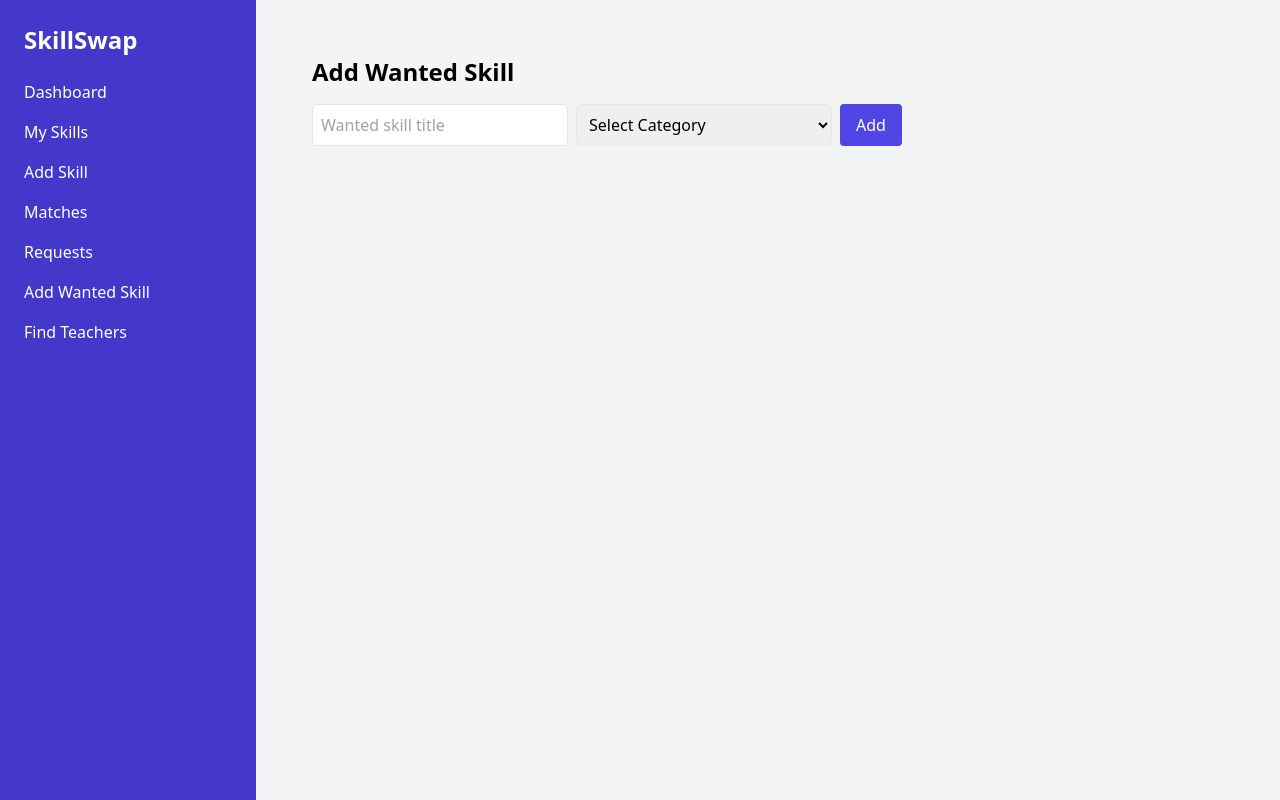
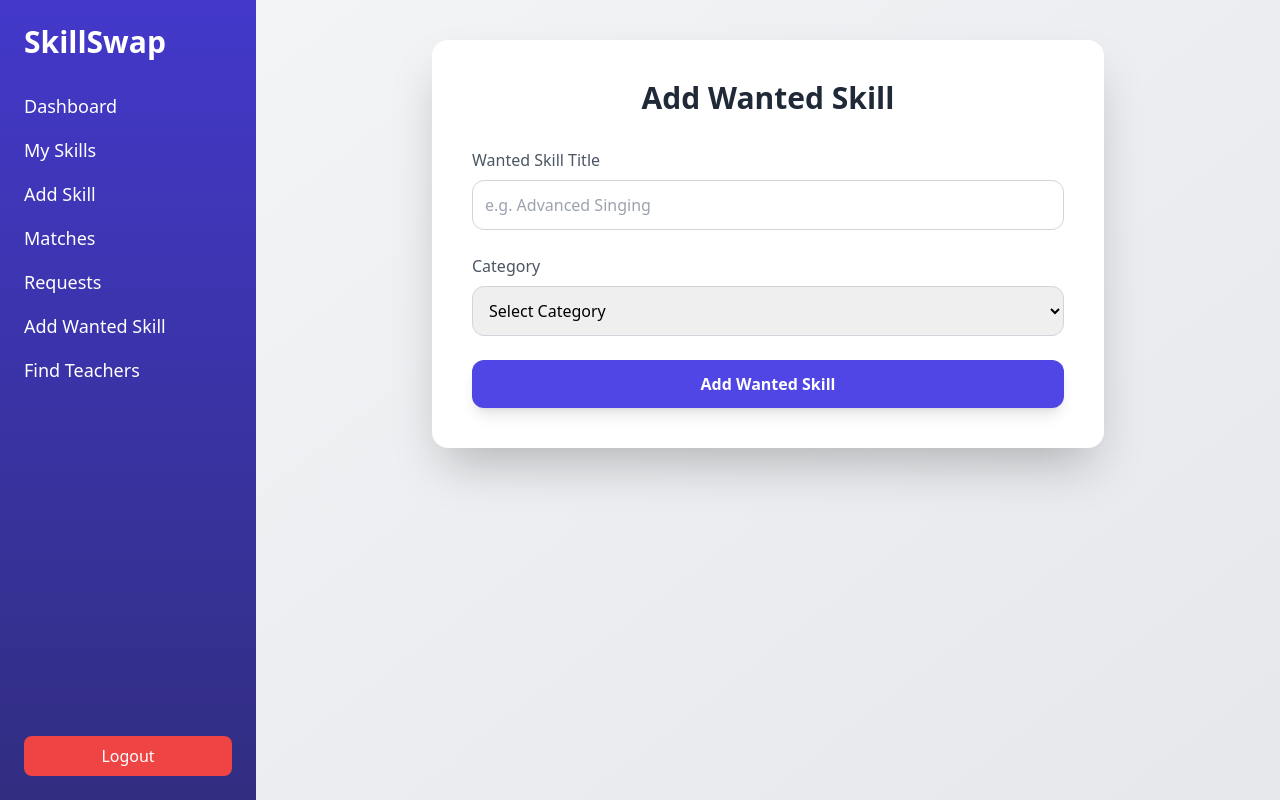
Before and after one commit to Nayessha/skillswap, a React app in the folder frontend/: page /add-wanted in a window 1280 px wide. Built offline with nearby package versions, Linux system fonts and the light colour scheme; sample sign-in values are in the browser's storage; the HTML template or start-up script is replaced by a standard one.

Commit message:
frontend ready for deployment

```diff
--- a/frontend/src/components/Layout.jsx
+++ b/frontend/src/components/Layout.jsx
@@ -1,27 +1,48 @@
-import { Link } from "react-router-dom";
+import { Link, useNavigate } from "react-router-dom";
 
 export default function Layout({ children }) {
+
+  const navigate = useNavigate();
+
+  const handleLogout = () => {
+    localStorage.removeItem("token");
+    navigate("/");
+  };
+
   return (
-    <div className="flex min-h-screen bg-gray-100">
+    <div className="flex min-h-screen">
+
       {/* Sidebar */}
-      <div className="w-64 bg-indigo-700 text-white p-6 space-y-6">
-        <h1 className="text-2xl font-bold">SkillSwap</h1>
+      <div className="w-64 bg-gradient-to-b from-indigo-700 to-indigo-900 text-white p-6 flex flex-col">
 
-        <nav className="flex flex-col space-y-4">
-          <Link to="/dashboard" className="hover:text-gray-200">Dashboard</Link>
-          <Link to="/skills" className="hover:text-gray-200">My Skills</Link>
-          <Link to="/add-skill" className="hover:text-gray-200">Add Skill</Link>
-          <Link to="/matches" className="hover:text-gray-200">Matches</Link>
-          <Link to="/requests" className="hover:text-gray-200">Requests</Link>
-          <Link to="/add-wanted" className="hover:text-gray-200">Add Wanted Skill</Link>
-          <Link to="/search" className="hover:text-gray-200">Find Teachers</Link>
-        </nav>
+        <div>
+          <h1 className="text-3xl font-bold mb-8">SkillSwap</h1>
+
+          <nav className="flex flex-col space-y-4 text-lg">
+            <Link to="/dashboard">Dashboard</Link>
+            <Link to="/skills">My Skills</Link>
+            <Link to="/add-skill">Add Skill</Link>
+            <Link to="/matches">Matches</Link>
+            <Link to="/requests">Requests</Link>
+            <Link to="/add-wanted">Add Wanted Skill</Link>
+            <Link to="/search">Find Teachers</Link>
+          </nav>
+        </div>
+
+        <button
+          onClick={handleLogout}
+          className="mt-auto bg-red-500 hover:bg-red-600 text-white py-2 px-4 rounded-lg transition"
+        >
+          Logout
+        </button>
+
       </div>
 
       {/* Main Content */}
-      <div className="flex-1 p-8">
+      <div className="flex-1 bg-gradient-to-br from-gray-100 to-gray-200 p-10">
         {children}
       </div>
+
     </div>
   );
 }
--- a/frontend/src/components/Sidebar.jsx
+++ b/frontend/src/components/Sidebar.jsx
@@ -1,23 +1,21 @@
-import { Link } from "react-router-dom";
+<div className="w-64 bg-gradient-to-b from-indigo-700 to-purple-700 text-white min-h-screen p-6 shadow-xl">
+  <h1 className="text-3xl font-extrabold mb-8 tracking-wide">
+    SkillSwap
+  </h1>
 
-export default function Sidebar() {
-  return (
-    <div className="w-64 bg-white shadow-md p-6 space-y-4">
-      <Link to="/dashboard" className="block hover:text-indigo-600">
-        Dashboard
-      </Link>
-      <Link to="/skills" className="block hover:text-indigo-600">
-        Skills
-      </Link>
-      <Link to="/matches" className="block hover:text-indigo-600">
-        Matches
-      </Link>
-      <Link to="/requests" className="block hover:text-indigo-600">
-        Requests
-      </Link>
-      <Link to="/profile" className="block hover:text-indigo-600">
-        Profile
-      </Link>
-    </div>
-  );
-}
+  <nav className="flex flex-col space-y-3 text-lg">
+    <Link to="/dashboard" className="hover:bg-white/10 p-2 rounded transition">Dashboard</Link>
+    <Link to="/skills" className="hover:bg-white/10 p-2 rounded transition">My Skills</Link>
+    <Link to="/add-skill" className="hover:bg-white/10 p-2 rounded transition">Add Skill</Link>
+    <Link to="/matches" className="hover:bg-white/10 p-2 rounded transition">Matches</Link>
+    <Link to="/requests" className="hover:bg-white/10 p-2 rounded transition">Requests</Link>
+    <Link to="/add-wanted" className="hover:bg-white/10 p-2 rounded transition">Add Wanted Skill</Link>
+    <Link to="/find-teachers" className="hover:bg-white/10 p-2 rounded transition">Find Teachers</Link>
+  </nav>
+  <button
+        onClick={handleLogout}
+        className="mt-10 bg-red-500 hover:bg-red-600 text-white py-2 px-4 rounded-lg transition duration-200"
+        >
+            Logout
+  </button>
+</div>
--- a/frontend/src/pages/AddSkill.jsx
+++ b/frontend/src/pages/AddSkill.jsx
@@ -1,22 +1,18 @@
 import { useState } from "react";
 import { api } from "../api";
 
-const SKILL_CATEGORIES = [
-  "Web Development",
-  "Mobile Development",
-  "UI/UX Design",
-  "AI / ML",
-  "Data Science",
-  "Cyber Security",
-  "Cloud Computing",
-  "DevOps",
-  "Blockchain",
-  "Video Editing",
-  "Content Writing",
-  "Public Speaking",
-  "Music",
+const categories = [
+  "Technical",
+  "E-commerce",
+  "Fashion",
+  "Performing Arts",
+  "Fine Arts",
+  "Finance",
+  "Design",
+  "Vocational",
+  "Literature",
   "Fitness",
-  "Other"
+  "Others"
 ];
 
 export default function AddSkill() {
@@ -30,11 +26,7 @@ export default function AddSkill() {
     }
 
     try {
-      await api.post("/skills/add", {
-        title,
-        category
-      });
-
+      await api.post("/skills/add", { title, category });
       setTitle("");
       setCategory("");
       alert("Skill added successfully");
@@ -45,37 +37,65 @@ export default function AddSkill() {
   };
 
   return (
-    <div className="p-6">
-      <h2 className="text-2xl font-bold mb-4">Add Skill</h2>
+    <div className="flex justify-center items-start">
+      <div className="bg-white rounded-2xl shadow-2xl p-10 w-full max-w-2xl">
 
-      <div className="flex gap-2">
+        <h2 className="text-3xl font-bold text-gray-800 mb-8 text-center">
+          Add a Skill
+        </h2>
+
+        <div className="space-y-6">
+
+          {/* Skill Title */}
+          <div>
+            <label className="block text-gray-600 mb-2 font-medium">
+              Skill Title
+            </label>
             <input
               type="text"
-          placeholder="Skill title"
+              placeholder="e.g. React Development"
               value={title}
               onChange={(e) => setTitle(e.target.value)}
-          className="border p-2 rounded w-64"
+              className="w-full border border-gray-300 rounded-xl p-3
+                         focus:ring-2 focus:ring-indigo-500
+                         focus:outline-none transition duration-200"
             />
+          </div>
 
+          {/* Category */}
+          <div>
+            <label className="block text-gray-600 mb-2 font-medium">
+              Category
+            </label>
             <select
               value={category}
               onChange={(e) => setCategory(e.target.value)}
-          className="border p-2 rounded w-64"
+              className="w-full border border-gray-300 rounded-xl p-3
+                         focus:ring-2 focus:ring-indigo-500
+                         focus:outline-none transition duration-200"
             >
               <option value="">Select Category</option>
-          {SKILL_CATEGORIES.map((cat, index) => (
+              {categories.map((cat, index) => (
                 <option key={index} value={cat}>
                   {cat}
                 </option>
               ))}
             </select>
+          </div>
 
+          {/* Button */}
           <button
             onClick={handleAdd}
-          className="bg-indigo-600 text-white px-4 rounded"
+            className="w-full bg-indigo-600 hover:bg-indigo-700
+                       text-white font-semibold py-3 rounded-xl
+                       shadow-lg hover:shadow-xl
+                       transform hover:-translate-y-0.5
+                       transition duration-200"
           >
-          Add
+            Add Skill
           </button>
+
+        </div>
       </div>
     </div>
   );
--- a/frontend/src/pages/AddWantedSkill.jsx
+++ b/frontend/src/pages/AddWantedSkill.jsx
@@ -1,22 +1,18 @@
 import { useState } from "react";
 import { api } from "../api";
 
-const SKILL_CATEGORIES = [
-  "Web Development",
-  "Mobile Development",
-  "UI/UX Design",
-  "AI / ML",
-  "Data Science",
-  "Cyber Security",
-  "Cloud Computing",
-  "DevOps",
-  "Blockchain",
-  "Video Editing",
-  "Content Writing",
-  "Public Speaking",
-  "Music",
+const categories = [
+  "Technical",
+  "E-commerce",
+  "Fashion",
+  "Performing Arts",
+  "Fine Arts",
+  "Finance",
+  "Design",
+  "Vocational",
+  "Literature",
   "Fitness",
-  "Other"
+  "Others"
 ];
 
 export default function AddWantedSkill() {
@@ -30,11 +26,7 @@ export default function AddWantedSkill() {
     }
 
     try {
-      await api.post("/skills/wanted", {
-        title,
-        category
-      });
-
+      await api.post("/skills/wanted", { title, category });
       setTitle("");
       setCategory("");
       alert("Wanted skill added successfully");
@@ -45,37 +37,65 @@ export default function AddWantedSkill() {
   };
 
   return (
-    <div className="p-6">
-      <h2 className="text-2xl font-bold mb-4">Add Wanted Skill</h2>
+    <div className="flex justify-center items-start">
+      <div className="bg-white rounded-2xl shadow-2xl p-10 w-full max-w-2xl">
 
-      <div className="flex gap-2">
+        <h2 className="text-3xl font-bold text-gray-800 mb-8 text-center">
+          Add Wanted Skill
+        </h2>
+
+        <div className="space-y-6">
+
+          {/* Wanted Skill Title */}
+          <div>
+            <label className="block text-gray-600 mb-2 font-medium">
+              Wanted Skill Title
+            </label>
             <input
               type="text"
-          placeholder="Wanted skill title"
+              placeholder="e.g. Advanced Singing"
               value={title}
               onChange={(e) => setTitle(e.target.value)}
-          className="border p-2 rounded w-64"
+              className="w-full border border-gray-300 rounded-xl p-3
+                         focus:ring-2 focus:ring-indigo-500
+                         focus:outline-none transition duration-200"
             />
+          </div>
 
+          {/* Category */}
+          <div>
+            <label className="block text-gray-600 mb-2 font-medium">
+              Category
+            </label>
             <select
               value={category}
               onChange={(e) => setCategory(e.target.value)}
-          className="border p-2 rounded w-64"
+              className="w-full border border-gray-300 rounded-xl p-3
+                         focus:ring-2 focus:ring-indigo-500
+                         focus:outline-none transition duration-200"
             >
               <option value="">Select Category</option>
-          {SKILL_CATEGORIES.map((cat, index) => (
+              {categories.map((cat, index) => (
                 <option key={index} value={cat}>
                   {cat}
                 </option>
               ))}
             </select>
+          </div>
 
+          {/* Button */}
           <button
             onClick={handleAdd}
-          className="bg-indigo-600 text-white px-4 rounded"
+            className="w-full bg-indigo-600 hover:bg-indigo-700
+                       text-white font-semibold py-3 rounded-xl
+                       shadow-lg hover:shadow-xl
+                       transform hover:-translate-y-0.5
+                       transition duration-200"
           >
-          Add
+            Add Wanted Skill
           </button>
+
+        </div>
       </div>
     </div>
   );
--- a/frontend/src/pages/Requests.jsx
+++ b/frontend/src/pages/Requests.jsx
@@ -24,10 +24,7 @@ export default function Requests() {
 
   const updateStatus = async (requestId, status) => {
     try {
-      await api.post("/requests/update-status", {
-        requestId,
-        status
-      });
+      await api.post("/requests/update-status", { requestId, status });
       loadRequests();
     } catch (err) {
       console.log(err);
@@ -47,40 +44,65 @@ export default function Requests() {
 
   const submitRating = async (userId, value) => {
     try {
-      await api.post("/ratings/add", {
-        userId,
-        value
-      });
-      alert("Rating submitted");
+      await api.post("/ratings/add", { userId, value });
+      alert("Rating submitted ⭐");
     } catch (err) {
       console.log(err);
       alert("Error submitting rating");
     }
   };
 
+  const statusColor = (status) => {
+    switch (status) {
+      case "accepted":
+        return "bg-green-100 text-green-700";
+      case "rejected":
+        return "bg-red-100 text-red-700";
+      case "completed":
+        return "bg-blue-100 text-blue-700";
+      default:
+        return "bg-yellow-100 text-yellow-700";
+    }
+  };
+
   return (
-    <div className="p-6">
-      <h2 className="text-2xl font-bold mb-4">Requests</h2>
+    <div className="p-10 bg-gray-100 min-h-screen">
+      <h2 className="text-3xl font-bold mb-8 text-gray-800">
+        Requests
+      </h2>
 
       {/* SENT REQUESTS */}
-      <h3 className="text-lg font-semibold mt-6">Requests I Sent</h3>
+      <div className="mb-10">
+        <h3 className="text-xl font-semibold mb-4 text-gray-700">
+          Requests I Sent
+        </h3>
+
         {myRequests.map(req => (
-        <div key={req.id} className="bg-white p-4 rounded shadow mb-3">
-          <p><strong>Skill:</strong> {req.skill?.title}</p>
-          <p><strong>Status:</strong> {req.status}</p>
+          <div
+            key={req.id}
+            className="bg-white p-6 rounded-xl shadow-md mb-4 hover:shadow-xl transition"
+          >
+            <p className="text-lg font-medium text-gray-800">
+              {req.skill?.title}
+            </p>
 
+            <span className={`inline-block px-3 py-1 rounded-full text-sm mt-2 ${statusColor(req.status)}`}>
+              {req.status}
+            </span>
+
+            <div className="mt-4 flex gap-3 flex-wrap">
               {req.status === "accepted" && (
                 <>
                   <button
                     onClick={() => navigate(`/chat/${req.id}`)}
-                className="bg-indigo-600 text-white px-3 py-1 rounded mt-2 mr-2"
+                    className="bg-indigo-600 hover:bg-indigo-700 text-white px-4 py-2 rounded-lg transition"
                   >
                     Chat
                   </button>
 
                   <button
                     onClick={() => completeRequest(req.id)}
-                className="bg-yellow-500 text-white px-3 py-1 rounded mt-2"
+                    className="bg-yellow-500 hover:bg-yellow-600 text-white px-4 py-2 rounded-lg transition"
                   >
                     Mark Completed
                   </button>
@@ -88,42 +110,59 @@ export default function Requests() {
               )}
 
               {req.status === "completed" && (
-            <div className="mt-3">
-              <p className="mb-1 font-medium">Rate this user:</p>
+                <div className="flex gap-2 mt-2">
                   {[1,2,3,4,5].map(num => (
                     <button
                       key={num}
                       onClick={() => submitRating(req.skill?.userId, num)}
-                  className="bg-yellow-400 px-3 py-1 mr-2 rounded"
+                      className="text-2xl hover:scale-110 transition"
                     >
-                  {num}
+                      ⭐
                     </button>
                   ))}
                 </div>
               )}
             </div>
+          </div>
         ))}
+      </div>
 
       {/* RECEIVED REQUESTS */}
-      <h3 className="text-lg font-semibold mt-8">Requests For Me</h3>
+      <div>
+        <h3 className="text-xl font-semibold mb-4 text-gray-700">
+          Requests For Me
+        </h3>
+
         {forMe.map(req => (
-        <div key={req.id} className="bg-white p-4 rounded shadow mb-3">
-          <p><strong>From:</strong> {req.requester?.name}</p>
-          <p><strong>Skill:</strong> {req.skill?.title}</p>
-          <p><strong>Status:</strong> {req.status}</p>
+          <div
+            key={req.id}
+            className="bg-white p-6 rounded-xl shadow-md mb-4 hover:shadow-xl transition"
+          >
+            <p className="text-lg font-medium text-gray-800">
+              From: {req.requester?.name}
+            </p>
 
+            <p className="text-gray-600 mt-1">
+              Skill: {req.skill?.title}
+            </p>
+
+            <span className={`inline-block px-3 py-1 rounded-full text-sm mt-2 ${statusColor(req.status)}`}>
+              {req.status}
+            </span>
+
+            <div className="mt-4 flex gap-3 flex-wrap">
               {req.status === "pending" && (
                 <>
                   <button
                     onClick={() => updateStatus(req.id, "accepted")}
-                className="bg-green-500 text-white px-3 py-1 mr-2 rounded mt-2"
+                    className="bg-green-600 hover:bg-green-700 text-white px-4 py-2 rounded-lg transition"
                   >
                     Accept
                   </button>
 
                   <button
                     onClick={() => updateStatus(req.id, "rejected")}
-                className="bg-red-500 text-white px-3 py-1 rounded mt-2"
+                    className="bg-red-600 hover:bg-red-700 text-white px-4 py-2 rounded-lg transition"
                   >
                     Reject
                   </button>
@@ -134,14 +173,14 @@ export default function Requests() {
                 <>
                   <button
                     onClick={() => navigate(`/chat/${req.id}`)}
-                className="bg-indigo-600 text-white px-3 py-1 rounded mt-2 mr-2"
+                    className="bg-indigo-600 hover:bg-indigo-700 text-white px-4 py-2 rounded-lg transition"
                   >
                     Chat
                   </button>
 
                   <button
                     onClick={() => completeRequest(req.id)}
-                className="bg-yellow-500 text-white px-3 py-1 rounded mt-2"
+                    className="bg-yellow-500 hover:bg-yellow-600 text-white px-4 py-2 rounded-lg transition"
                   >
                     Mark Completed
                   </button>
@@ -149,21 +188,22 @@ export default function Requests() {
               )}
 
               {req.status === "completed" && (
-            <div className="mt-3">
-              <p className="mb-1 font-medium">Rate requester:</p>
+                <div className="flex gap-2 mt-2">
                   {[1,2,3,4,5].map(num => (
                     <button
                       key={num}
                       onClick={() => submitRating(req.requester?.id, num)}
-                  className="bg-yellow-400 px-3 py-1 mr-2 rounded"
+                      className="text-2xl hover:scale-110 transition"
                     >
-                  {num}
+                      ⭐
                     </button>
                   ))}
                 </div>
               )}
             </div>
+          </div>
         ))}
+      </div>
     </div>
   );
 }
--- a/frontend/src/pages/Search.jsx
+++ b/frontend/src/pages/Search.jsx
@@ -1,64 +1,66 @@
 import { useState } from "react";
 import { api } from "../api";
-import { useNavigate } from "react-router-dom";
 
 export default function Search() {
   const [title, setTitle] = useState("");
   const [category, setCategory] = useState("");
-  const [results, setResults] = useState([]);
-  const navigate = useNavigate();
+  const [teachers, setTeachers] = useState([]);
 
   const searchTeachers = async () => {
     try {
       const res = await api.get(
         `/skills/recommend?title=${title}&category=${category}`
       );
-      setResults(res.data);
+      setTeachers(res.data);
     } catch (err) {
       console.log(err);
+      alert("Error fetching teachers");
     }
   };
 
   return (
-    <div className="p-6">
-      <h2 className="text-2xl font-bold mb-4">Find Teachers</h2>
+    <div className="p-10 bg-gray-100 min-h-screen">
+      <h2 className="text-3xl font-bold mb-6 text-gray-800">
+        Find Top Teachers
+      </h2>
 
+      <div className="bg-white p-6 rounded-xl shadow-lg flex gap-4 mb-8">
         <input
-        placeholder="Skill"
           value={title}
-        onChange={e => setTitle(e.target.value)}
-        className="border p-2 mr-2"
+          onChange={(e) => setTitle(e.target.value)}
+          placeholder="Skill (e.g. Singing)"
+          className="border p-3 rounded w-1/2 focus:outline-none focus:ring-2 focus:ring-indigo-500"
         />
 
         <input
-        placeholder="Category"
           value={category}
-        onChange={e => setCategory(e.target.value)}
-        className="border p-2 mr-2"
+          onChange={(e) => setCategory(e.target.value)}
+          placeholder="Category (e.g. Music)"
+          className="border p-3 rounded w-1/2 focus:outline-none focus:ring-2 focus:ring-indigo-500"
         />
 
         <button
           onClick={searchTeachers}
-        className="bg-indigo-600 text-white px-4 py-2"
+          className="bg-indigo-600 hover:bg-indigo-700 text-white px-6 py-3 rounded-lg transition shadow-md"
         >
           Search
         </button>
+      </div>
 
-      <div className="mt-6">
-        {results.map(teacher => (
-          <div key={teacher.teacherId} className="bg-white p-4 shadow mb-3">
-            <p><strong>Name:</strong> {teacher.teacherName}</p>
-            <p><strong>Rating:</strong> ⭐ {teacher.averageRating.toFixed(1)}</p>
+      {teachers.map((teacher) => (
+        <div
+          key={teacher.id}
+          className="bg-white p-6 rounded-xl shadow-lg mb-4 hover:shadow-2xl transition"
+        >
+          <h3 className="text-xl font-semibold text-gray-800">
+            {teacher.name}
+          </h3>
 
-            <button
-              onClick={() => navigate("/matches")}
-              className="bg-green-500 text-white px-3 py-1 mt-2"
-            >
-              View Profile
-            </button>
+          <p className="text-yellow-500 font-medium mt-1">
+            ⭐ {teacher.avgRating?.toFixed(1) || "No ratings yet"}
+          </p>
         </div>
       ))}
     </div>
-    </div>
   );
 }
```
Also changed, not shown: frontend/src/api.js (+10 -0 lines), frontend/src/pages/Chat.jsx (+14 -41 lines). Lines whose indentation alone changed are shown as unchanged.
